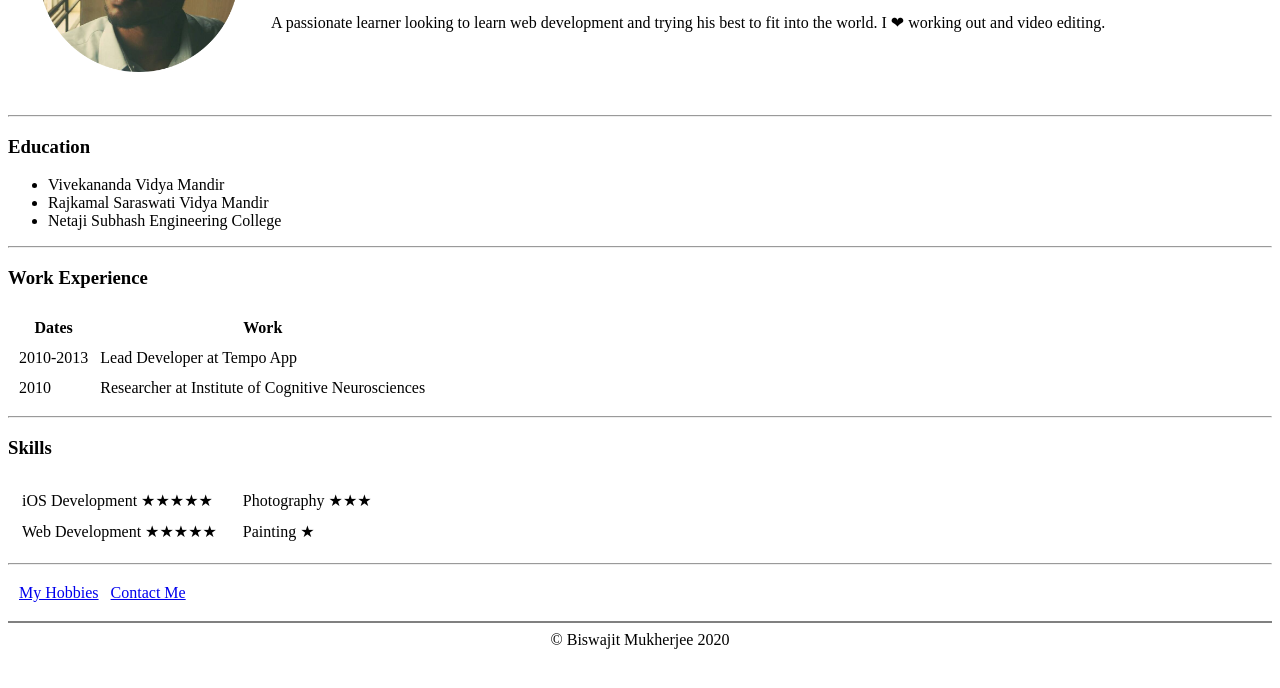
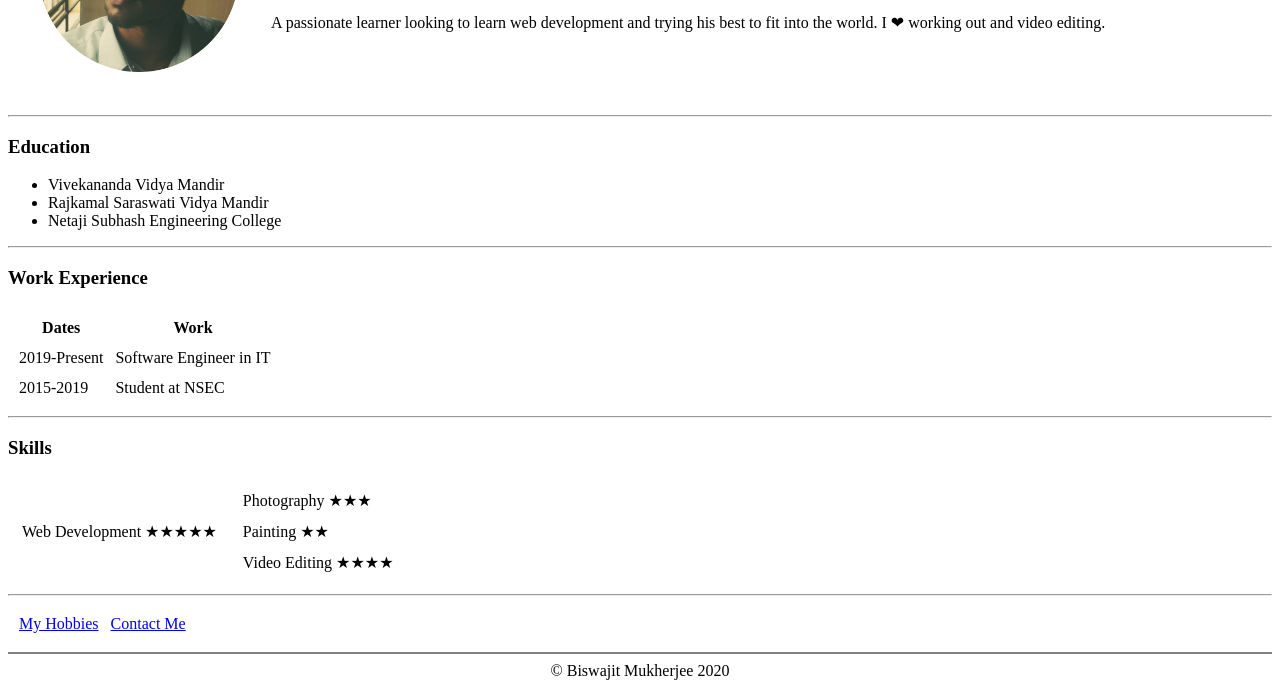
Before and after one commit to Biswajit-Mukherjee/cv, a plain HTML site: page index.html in a window 1280 px wide. Shown: the part 167-855 px from the top of the page. Before the commit the page ends 824 px from the top, so only its background shows below. Drawn offline with Linux system fonts and the light colour scheme.

Commit message:
update index.html

```diff
--- a/index.html
+++ b/index.html
@@ -40,12 +40,12 @@
     </thead>
     <tbody>
       <tr>
-        <td>2010-2013</td>
-        <td>Lead Developer at Tempo App</td>
+        <td>2019-Present</td>
+        <td>Software Engineer in IT</td>
       </tr>
       <tr>
-        <td>2010</td>
-        <td>Researcher at Institute of Cognitive Neurosciences</td>
+        <td>2015-2019</td>
+        <td>Student at NSEC</td>
       </tr>
     </tbody>
     <tfoot></tfoot>
@@ -58,9 +58,6 @@
     <td>
       <table cellspacing="10">
         <tr>
-          <td>iOS Development ★★★★★</td>
-        </tr>
-        <tr>
           <td>Web Development ★★★★★</td>
         </tr>
       </table>
@@ -71,7 +68,10 @@
           <td>Photography ★★★</td>
         </tr>
         <tr>
-          <td>Painting ★</td>
+          <td>Painting ★★</td>
+        </tr>
+        <tr>
+          <td>Video Editing ★★★★</td>
         </tr>
       </table>
     </td>
```
